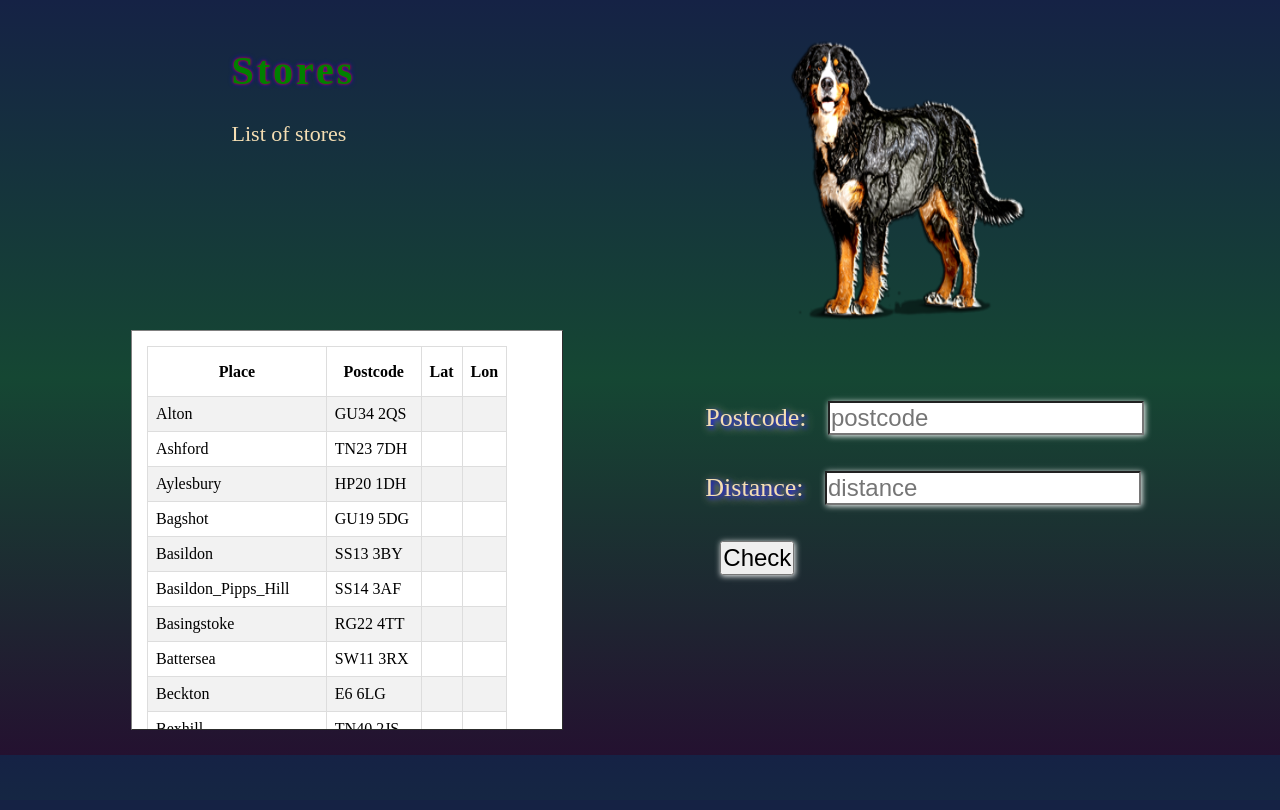
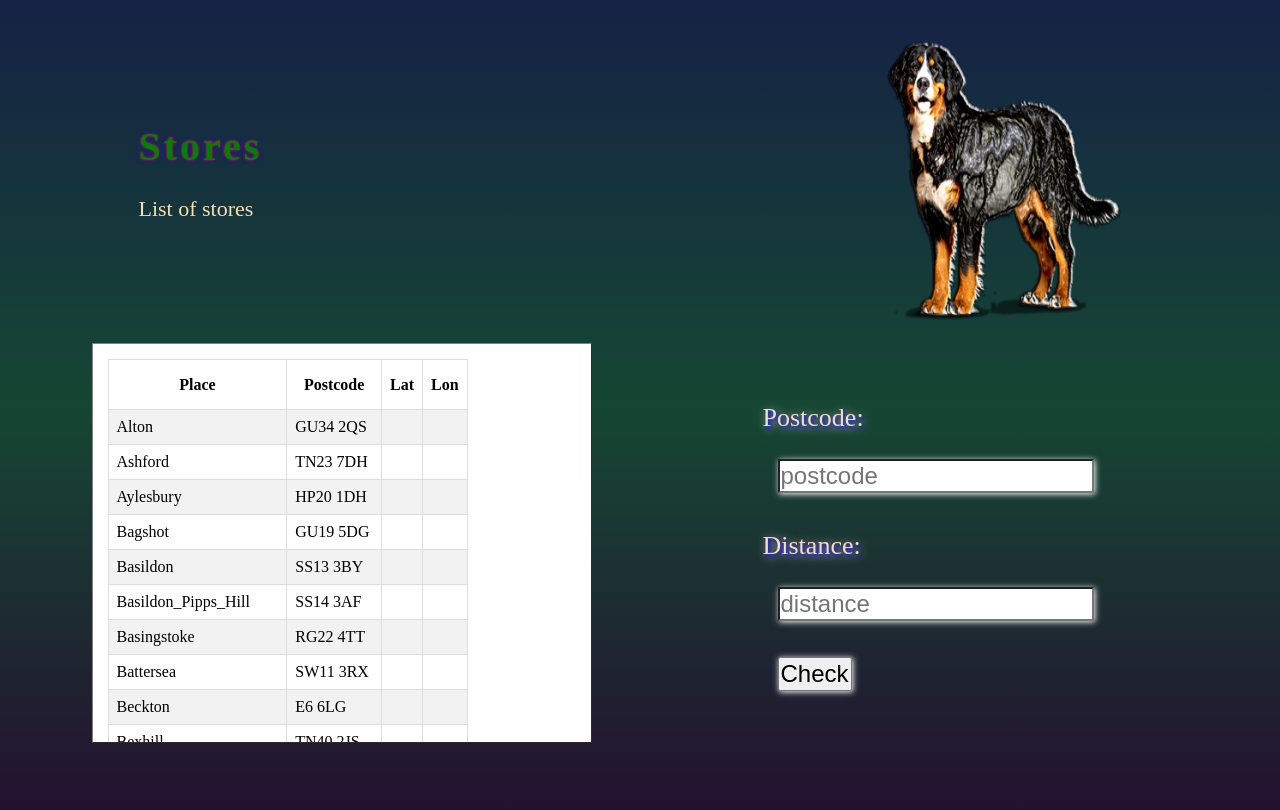
Before and after one commit to koval77/test, a Flask app: page / in a window 1280 px wide. Before the commit the page ends 755 px from the top, so only its background shows below. Run offline with Flask 2, Linux system fonts and the light colour scheme; parts of the project's set-up code (start-up, migrations or seed data) failed here and were passed over.

Commit message:
responsiveness proba1

```diff
--- a/static/css/template.css
+++ b/static/css/template.css
@@ -6,6 +6,7 @@
   padding:10px;
   margin:5px;
   background:linear-gradient(#152245,#154733,#241130);
+  height:100vh;
 }
 
 table{
@@ -15,7 +16,7 @@
   height:400px;
   overflow-y:scroll;
   padding:15px;
-  margin-left:40px;
+  margin-left:4px;
   background:white;
 }
 th{
@@ -32,11 +33,14 @@
   display:flex;
   flex-direction:row;
   justify-content:space-around;
-  align-items:flex-start;
+  align-items:center;
+  flex-wrap:wrap;
   margin:5px 10px 10px 10px;
 }
-item1,item2{
-margin:0 10px;}
+.item1,.item2{
+margin:0 2px;
+width: 500px;
+}
 form{
   color:white;
   padding:50px;
--- a/templates/storeslist.html
+++ b/templates/storeslist.html
@@ -8,6 +8,8 @@
 </head>
 <body>
 <h1>Nearby Stores</h1>
+<div class="flex-container">
+    <div class="item1">
 <table border=1>
     <tr>
         <th>Place</th>
@@ -23,9 +25,11 @@
     </tr>
     {%endfor%}
 </table>
+    </div>
 <div class="counting">
     <h2>Number of stores within given distance:</h2>
     <p>{{how_many}}</p>
 </div>
+</div>
 </body>
 </html>
```
